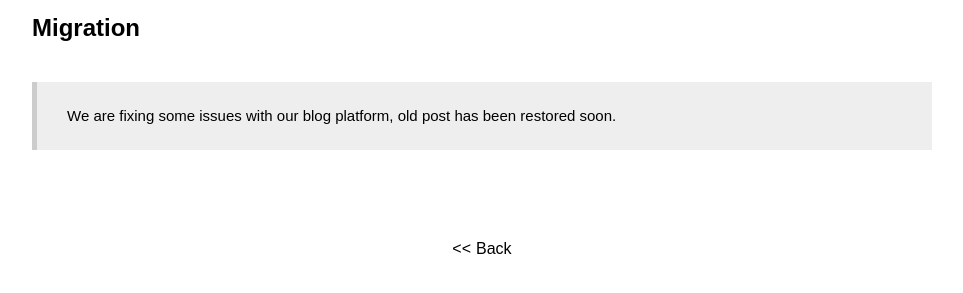
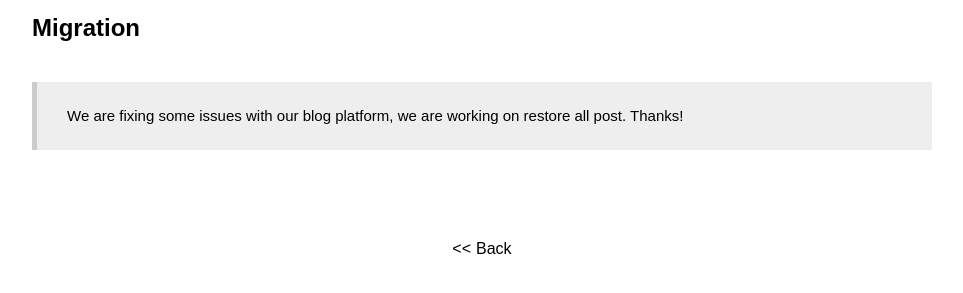
Before and after one commit to mlwre/mlwre.github.io, a Jekyll site: the page built from _posts/2015-09-04-migration.md, in a window 1280 px wide. Shown: the part 300-593 px from the top of the page, without its empty margins (158-1121 px from the left). Built offline with Jekyll 4.4.1, drawn with Linux system fonts in a browser that asks for light colours; some web fonts are replaced.

Commit message:
Update 2015-09-04-migration.md

```diff
--- a/_posts/2015-09-04-migration.md
+++ b/_posts/2015-09-04-migration.md
@@ -3,4 +3,4 @@ title: Migration
 updated: 2016-09-10 00:00
 ---
 ## Migration
-> We are fixing some issues with our blog platform, old post has been restored soon.
+> We are fixing some issues with our blog platform, we are working on restore all post. Thanks!
```
